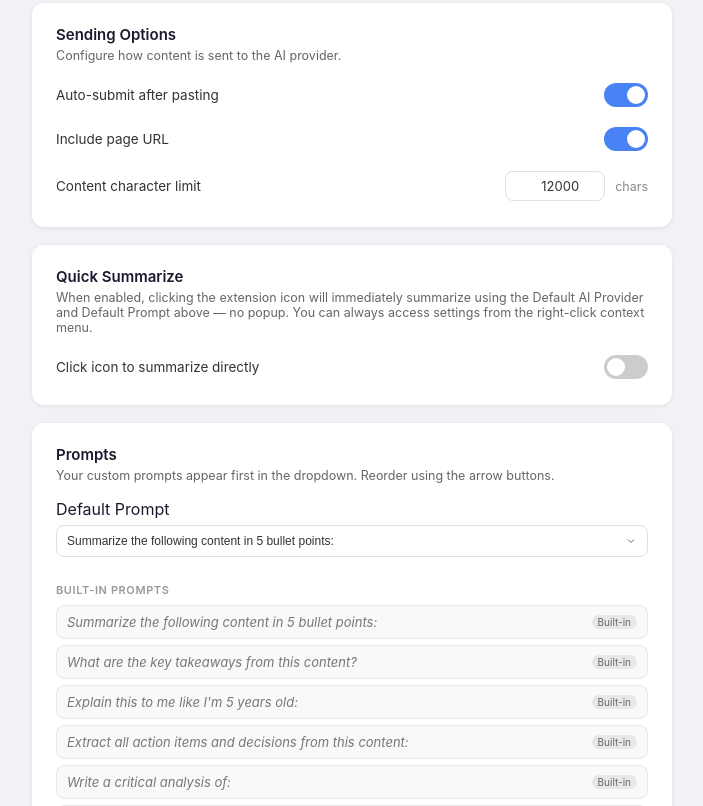
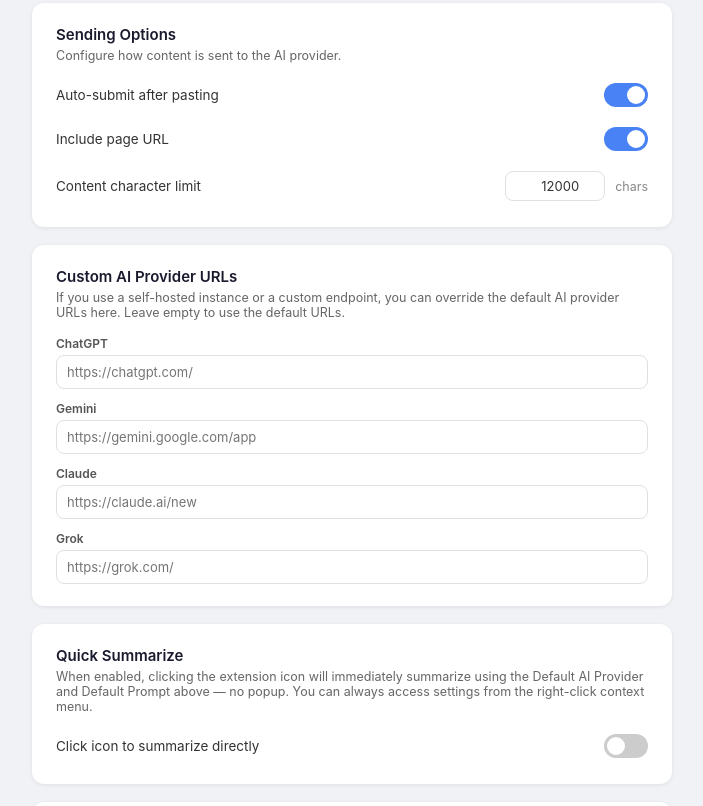
Before and after one commit to vincenthsu/pagemind, a browser extension: page options.html in a window 1280 px wide. Shown: the part 526-1332 px from the top of the page, without its empty margins (288-991 px from the left). Drawn offline with Linux system fonts and the light colour scheme.

Commit message:
feat: Add custom AI provider URL configuration to options and use them in the background script.

```diff
--- a/options.html
+++ b/options.html
@@ -413,6 +413,41 @@
       color: #888;
       flex-shrink: 0;
     }
+
+    /* URL input group */
+    .url-input-group {
+      display: flex;
+      flex-direction: column;
+      gap: 12px;
+    }
+
+    .url-input-row {
+      display: flex;
+      flex-direction: column;
+      gap: 4px;
+    }
+
+    .url-input-row label {
+      font-size: 12px;
+      font-weight: 600;
+      color: #555;
+    }
+
+    .url-input {
+      width: 100%;
+      padding: 8px 10px;
+      border: 1.5px solid #e0e0e0;
+      border-radius: 8px;
+      font-size: 13px;
+      font-family: inherit;
+      outline: none;
+      transition: border-color 0.15s;
+      color: #333;
+    }
+
+    .url-input:focus {
+      border-color: #4882f4;
+    }
   </style>
 </head>
 
@@ -487,6 +522,31 @@
       </div>
     </div>
 
+    <!-- Custom AI Provider URLs -->
+    <div class="card">
+      <div class="card-title">Custom AI Provider URLs</div>
+      <div class="card-desc">If you use a self-hosted instance or a custom endpoint, you can override the default AI provider URLs here. Leave empty to use the default URLs.</div>
+
+      <div class="url-input-group">
+        <div class="url-input-row">
+          <label for="url-chatgpt">ChatGPT</label>
+          <input type="url" class="url-input" id="url-chatgpt" placeholder="https://chatgpt.com/">
+        </div>
+        <div class="url-input-row">
+          <label for="url-gemini">Gemini</label>
+          <input type="url" class="url-input" id="url-gemini" placeholder="https://gemini.google.com/app">
+        </div>
+        <div class="url-input-row">
+          <label for="url-claude">Claude</label>
+          <input type="url" class="url-input" id="url-claude" placeholder="https://claude.ai/new">
+        </div>
+        <div class="url-input-row">
+          <label for="url-grok">Grok</label>
+          <input type="url" class="url-input" id="url-grok" placeholder="https://grok.com/">
+        </div>
+      </div>
+    </div>
+
     <!-- Quick Summarize Mode -->
     <div class="card">
       <div class="card-title">Quick Summarize</div>
--- a/options.js
+++ b/options.js
@@ -10,6 +10,7 @@ const DEFAULT_PROMPTS = [
 ];
 
 let customPrompts = [];
+let customUrls = {};
 let defaultProvider = 'chatgpt';
 let defaultPromptIndex = 0;
 let openMode = 'companion';
@@ -53,6 +54,11 @@ document.addEventListener('DOMContentLoaded', () => {
   document.getElementById('quickSummarizeToggle').addEventListener('change', () => autoSave());
   document.getElementById('maxCharsInput').addEventListener('change', () => autoSave());
 
+  // URL input listeners
+  ['chatgpt', 'gemini', 'claude', 'grok'].forEach(id => {
+    document.getElementById(`url-${id}`).addEventListener('input', () => autoSave());
+  });
+
   document.getElementById('defaultPromptSelect').addEventListener('change', (e) => {
     defaultPromptIndex = parseInt(e.target.value, 10);
     autoSave();
@@ -61,9 +67,10 @@ document.addEventListener('DOMContentLoaded', () => {
 
 function loadSettings() {
   chrome.storage.sync.get(
-    ['customPrompts', 'defaultProvider', 'defaultPromptIndex', 'openMode', 'autoSubmit', 'includeUrl', 'maxContentChars', 'quickSummarize'],
+    ['customPrompts', 'customUrls', 'defaultProvider', 'defaultPromptIndex', 'openMode', 'autoSubmit', 'includeUrl', 'maxContentChars', 'quickSummarize'],
     (data) => {
       customPrompts = data.customPrompts || [];
+      customUrls = data.customUrls || {};
       defaultProvider = data.defaultProvider || 'chatgpt';
       defaultPromptIndex = data.defaultPromptIndex ?? 0;
       openMode = data.openMode || 'companion';
@@ -75,6 +82,11 @@ function loadSettings() {
       updateProviderButtons();
       renderPromptList();
       renderDefaultPromptSelect();
+
+      // Populate custom URLs
+      ['chatgpt', 'gemini', 'claude', 'grok'].forEach(id => {
+        document.getElementById(`url-${id}`).value = customUrls[id] || '';
+      });
 
       const radio = document.querySelector(`input[name="openMode"][value="${openMode}"]`);
       if (radio) radio.checked = true;
@@ -226,8 +238,16 @@ function saveSettings() {
   const maxCharsVal = parseInt(document.getElementById('maxCharsInput')?.value, 10) || 12000;
   const quickSummarizeVal = document.getElementById('quickSummarizeToggle')?.checked ?? false;
 
+  // Collect custom URLs
+  const newCustomUrls = {};
+  ['chatgpt', 'gemini', 'claude', 'grok'].forEach(id => {
+    const val = document.getElementById(`url-${id}`).value.trim();
+    if (val) newCustomUrls[id] = val;
+  });
+
   chrome.storage.sync.set({
     customPrompts,
+    customUrls: newCustomUrls,
     defaultProvider,
     defaultPromptIndex,
     lastProvider: defaultProvider,
```
Also changed, not shown: background.js (+5 -3 lines).
